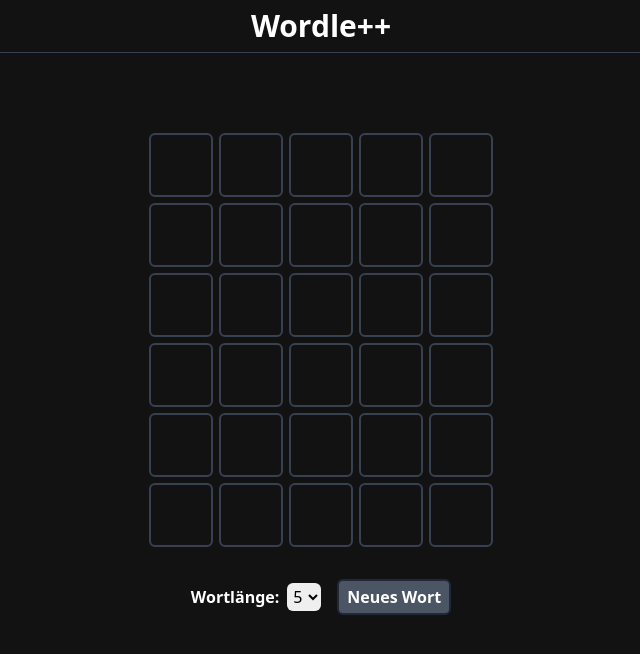
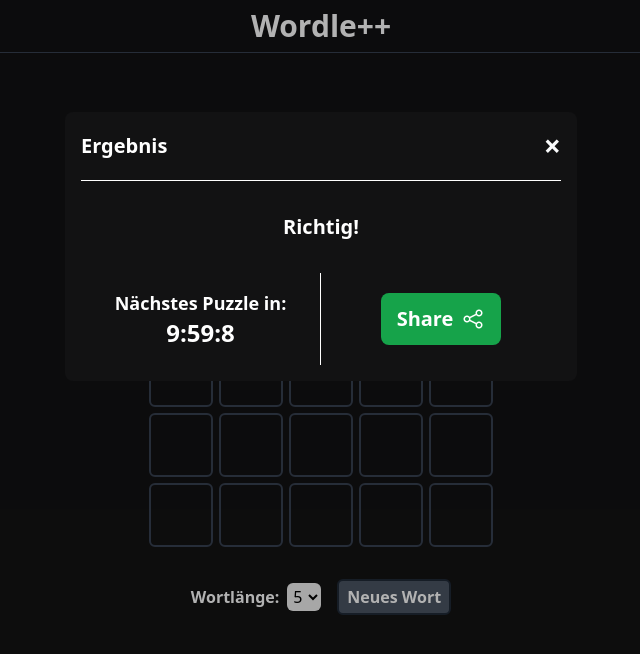
Before and after one commit to AlexanderKosmehl/wordle, a React (Vite) app: page /#/infinity in a window 1280 px wide. Shown: the top 654 px of the page, without its empty margins (319-959 px from the left). Built offline with nearby package versions, Linux system fonts and the light colour scheme.

Commit message:
Added Completion Modal Component

```diff
--- /dev/null
+++ b/src/components/UI/CompletionModal.tsx
@@ -0,0 +1,84 @@
+import { useEffect, useState } from 'react'
+import shareIcon from '../../Assets/shareIcon.png'
+
+interface Props {
+  isVisible: boolean
+  setIsVisible: (isVisible: boolean) => void
+}
+
+export default function CompletionModal({ isVisible, setIsVisible }: Props) {
+  const [timeLeft, setTimeLeft] = useState('')
+
+  // Create timer string
+  useEffect(() => {
+    const timer = setInterval(() => {
+      const now = new Date()
+      const hour = now.getHours()
+      const minute = now.getMinutes()
+      const seconds = now.getSeconds()
+
+      const hourLeft = 23 - hour
+      const minuteLeft = 59 - minute
+      const secondsLeft = 59 - seconds
+
+      setTimeLeft(`${hourLeft}:${minuteLeft}:${secondsLeft}`)
+    }, 1000)
+
+    return () => {
+      clearInterval(timer)
+    }
+  }, [])
+
+  // Prepare clipboard string
+  function sendTextToClipboard() {
+    navigator.clipboard.writeText('JS!')
+  }
+
+  return (
+    <div
+      className={`${
+        isVisible ? '' : 'hidden'
+      } fixed z-10 left-0 top-0 w-full h-screen bg-black bg-opacity-30`}
+    >
+      <div className="bg-background text-white rounded-lg mt-28 max-w-lg p-4 mx-auto flex flex-col justify-center">
+        {/* Modal Header */}
+        <div className="flex justify-between items-center border-b pb-4 border-white">
+          <h1 className="font-bold text-xl">Ergebnis</h1>
+          <span
+            className="cursor-pointer select-none font-bold text-3xl text-gray-50"
+            onClick={() => setIsVisible(false)}
+          >
+            &times;
+          </span>
+        </div>
+
+        {/* Modal Content */}
+        <p className="py-8 text-xl font-bold text-center">Richtig!</p>
+
+        {/* Bottom */}
+        <div className="flex items-center">
+          {/* Timer */}
+          <div className="flex flex-col items-center w-1/2 border-r border-white p-4">
+            <span className="font-bold text-lg">Nächstes Puzzle in:</span>
+            <span className="font-bold text-2xl">{timeLeft}</span>
+          </div>
+
+          {/* Share */}
+          <div className="flex justify-center w-1/2">
+            <button
+              className="bg-green-600 rounded-lg flex items-center px-4 py-3"
+              onClick={sendTextToClipboard}
+            >
+              <span className="font-bold text-xl">Share</span>
+              <img
+                className="invert w-6 h-6 ml-2"
+                src={shareIcon}
+                alt="Share Icon"
+              />
+            </button>
+          </div>
+        </div>
+      </div>
+    </div>
+  )
+}
--- a/src/components/pages/InfinityContainer.tsx
+++ b/src/components/pages/InfinityContainer.tsx
@@ -1,5 +1,6 @@
 import { useState } from 'react'
 import { useWords } from '../../Util/useWords'
+import CompletionModal from '../UI/CompletionModal'
 import InfinityConfigBar from '../UI/InfinityConfigBar'
 import WordleContainer from '../UI/WordleContainer'
 
@@ -8,6 +9,7 @@ interface Props {}
 export default function InfinityContainer({}: Props) {
   const [wordLength, setWordLength] = useState(5)
   const { selectedWord, wordList, refreshWord } = useWords(wordLength)
+  const [modalIsVisible, setModalIsVisible] = useState(true)
 
   return (
     <>
@@ -19,6 +21,7 @@ export default function InfinityContainer({}: Props) {
             setWordLength={setWordLength}
             newHandler={() => refreshWord()}
           />
+          <CompletionModal isVisible={modalIsVisible} setIsVisible={setModalIsVisible} />
         </>
       ) : (
         <h2 className="text-center mx-auto text-white text-xl p-8">
```
Also changed, not shown: src/assets/shareIcon.png (added).
